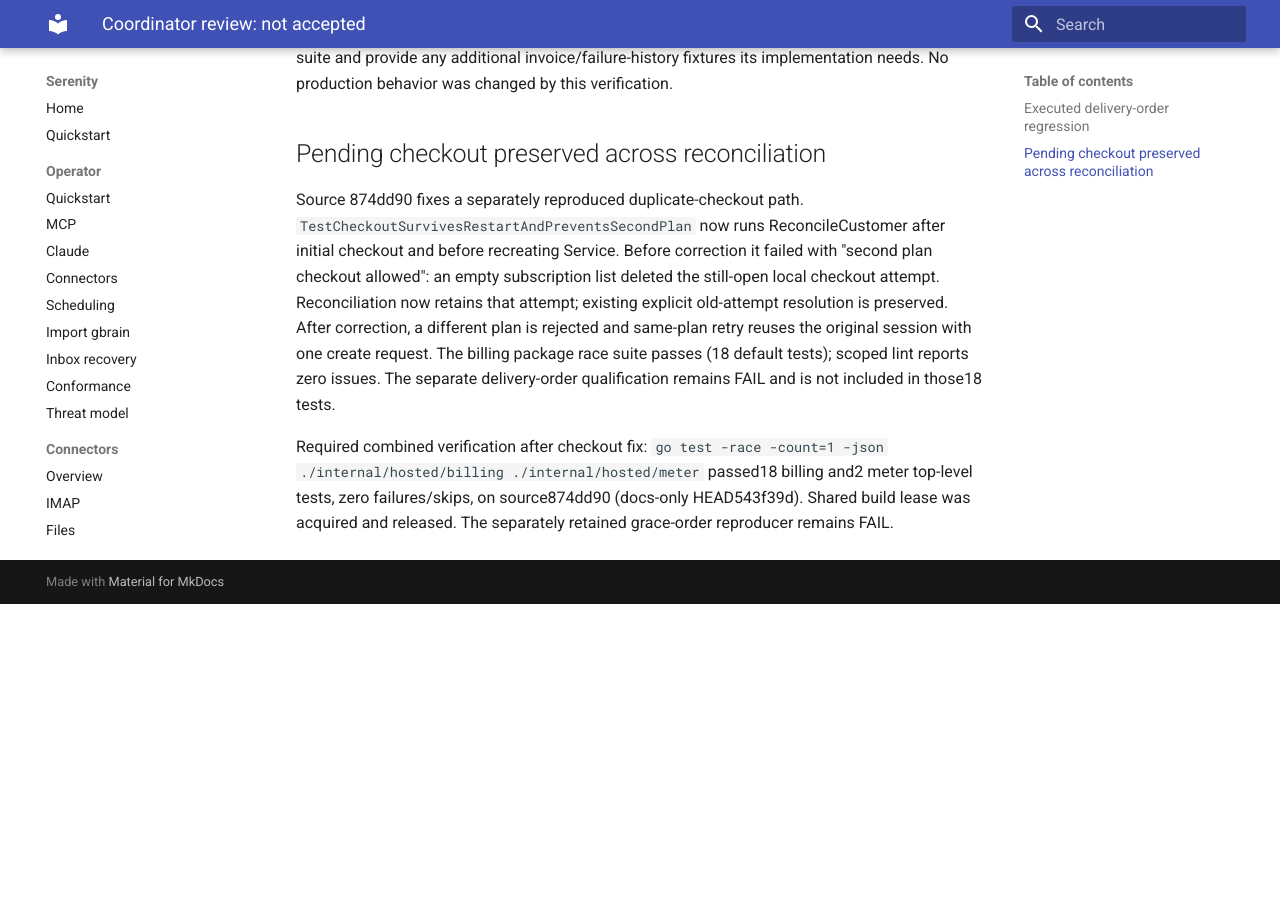
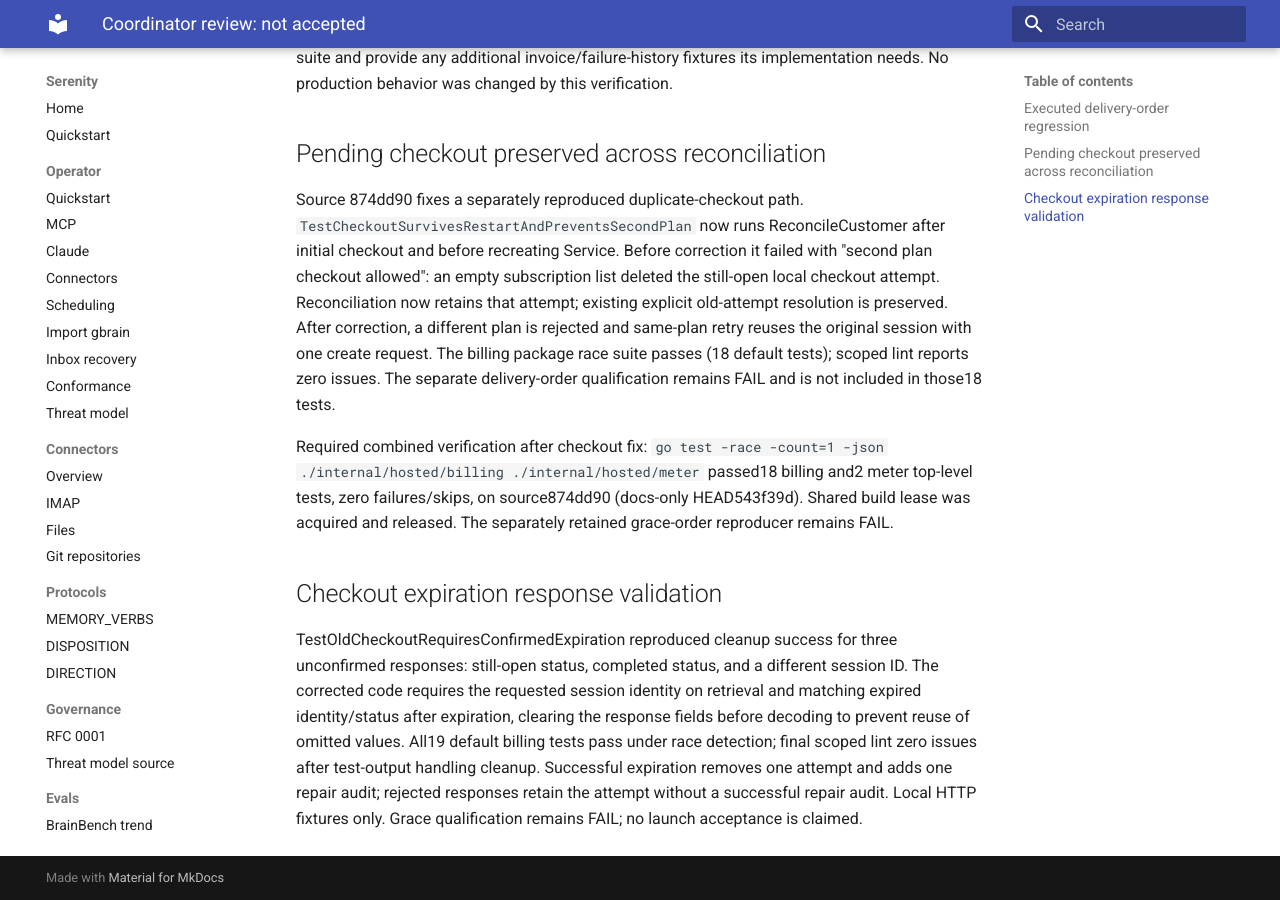
Before and after one commit to sirerun/serenity, an MkDocs documentation site: the page built from docs/launch/evidence/T23.47/coordinator-review.md, in a window 1280 px wide and 900 px high, scrolled down 1099 px. Built offline with MkDocs 1.6.1 and Material for MkDocs 9.7.7, drawn with Linux system fonts in a browser that asks for light colours; before the commit the page ends 1703 px from its top, so only the background shows below that.

Commit message:
Record checkout expiration regression results

```diff
--- a/docs/launch/evidence/T23.47/coordinator-review.md
+++ b/docs/launch/evidence/T23.47/coordinator-review.md
@@ -24,3 +24,7 @@
 Source 874dd90 fixes a separately reproduced duplicate-checkout path. `TestCheckoutSurvivesRestartAndPreventsSecondPlan` now runs ReconcileCustomer after initial checkout and before recreating Service. Before correction it failed with "second plan checkout allowed": an empty subscription list deleted the still-open local checkout attempt. Reconciliation now retains that attempt; existing explicit old-attempt resolution is preserved. After correction, a different plan is rejected and same-plan retry reuses the original session with one create request. The billing package race suite passes (18 default tests); scoped lint reports zero issues. The separate delivery-order qualification remains FAIL and is not included in those18 tests.
 
 Required combined verification after checkout fix: `go test -race -count=1 -json ./internal/hosted/billing ./internal/hosted/meter` passed18 billing and2 meter top-level tests, zero failures/skips, on source874dd90 (docs-only HEAD543f39d). Shared build lease was acquired and released. The separately retained grace-order reproducer remains FAIL.
+
+## Checkout expiration response validation
+
+TestOldCheckoutRequiresConfirmedExpiration reproduced cleanup success for three unconfirmed responses: still-open status, completed status, and a different session ID. The corrected code requires the requested session identity on retrieval and matching expired identity/status after expiration, clearing the response fields before decoding to prevent reuse of omitted values. All19 default billing tests pass under race detection; final scoped lint zero issues after test-output handling cleanup. Successful expiration removes one attempt and adds one repair audit; rejected responses retain the attempt without a successful repair audit. Local HTTP fixtures only. Grace qualification remains FAIL; no launch acceptance is claimed.
```
